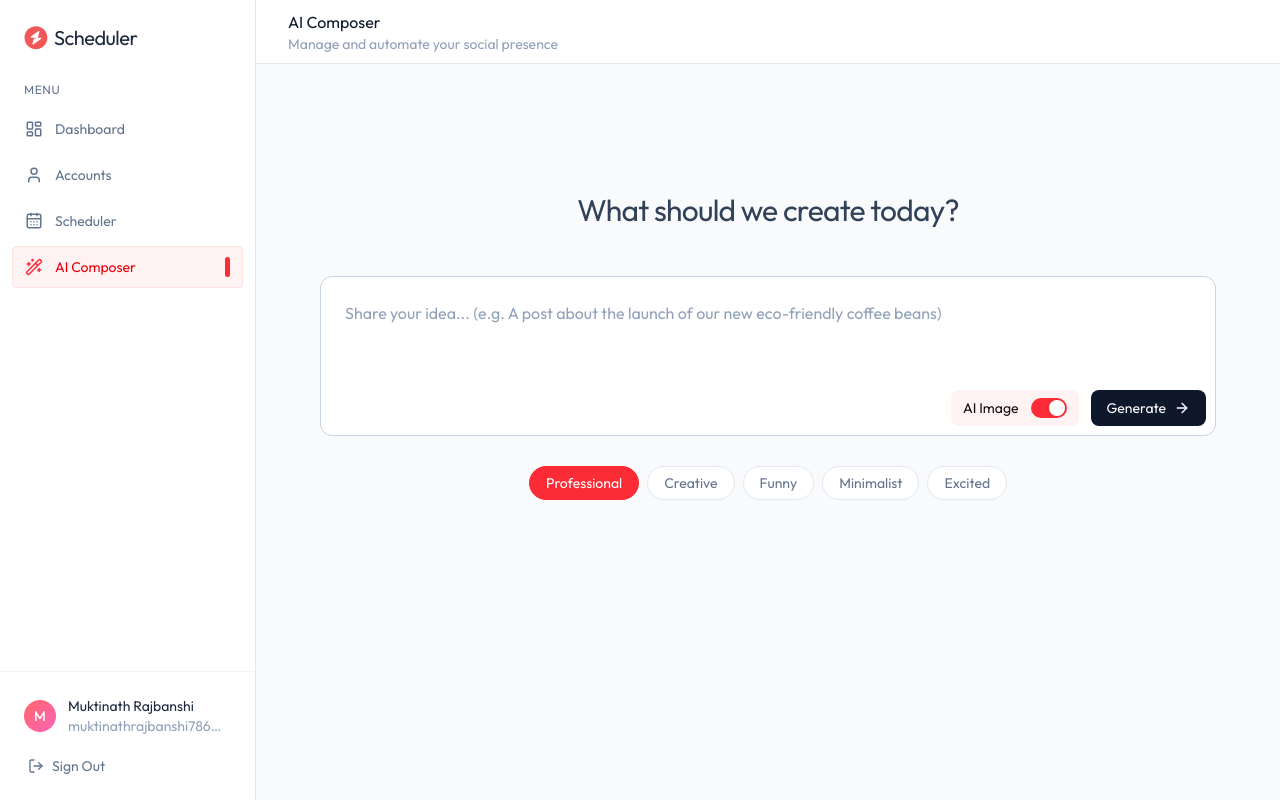
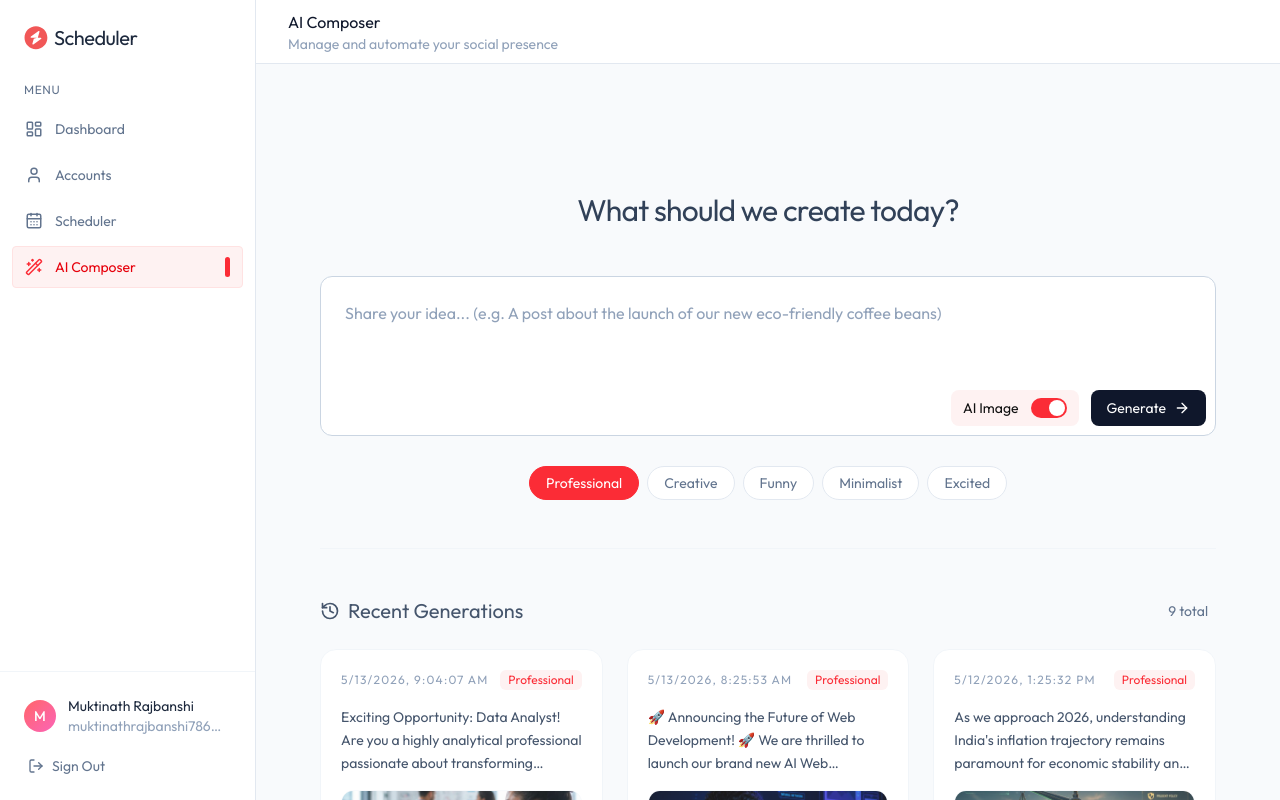
Before and after one commit to muktinathrajbanshi/ai_powered_sm_automation, a React (Vite) app in the folder frontend/: page /ai-composer in a window 1280 px wide. Built offline with nearby package versions, Linux system fonts and the light colour scheme.

Commit message:
wah kiya baat hain

```diff
--- a/frontend/src/pages/AIComposer.tsx
+++ b/frontend/src/pages/AIComposer.tsx
@@ -1,6 +1,11 @@
 import { useEffect, useState } from "react";
 import { dummyGenerationData } from "../assets/assets";
-import { ArrowRightIcon, Loader2Icon } from "lucide-react";
+import {
+  ArrowRightIcon,
+  HistoryIcon,
+  Loader2Icon,
+  Wand2Icon,
+} from "lucide-react";
 
 const AIComposer = () => {
   const [prompt, setPrompt] = useState("");
@@ -105,6 +110,88 @@
       </div>
 
       {/* AI Generated Posts  */}
+      <div className="space-y-6 pt-12 border-t border-slate-100">
+        <div className="flex items-center justify-between text-slate-600">
+          <div className="flex items-center gap-2">
+            <HistoryIcon className="size-5" />
+            <h2 className="text-xl">Recent Generations</h2>
+          </div>
+          <span className="text-sm text-slate-500 bg-slate-50 px-2">
+            {generations.length} total
+          </span>
+        </div>
+
+        <div className="grid grid-cols-1 md:grid-cols-2 xl:grid-cols-3 gap-6">
+          {generations.map((gen) => (
+            <div
+              key={gen._id}
+              className="group bg-white rounded-2xl border
+            border-slate-100 p-5 hover:border-red-200 transition-all relative
+            overflow-hidden"
+            >
+              <div className="flex flex-col h-full space-y-4">
+                <div className="flex items-center justify-between">
+                  <span className="text-xs text-slate-400 uppercase tracking-widest">
+                    {new Date(gen.createdAt).toLocaleString()}
+                  </span>
+                  <span
+                    className="text-xs text-red-500 bg-red-50 px-2 py-0.5
+                  rounded-md"
+                  >
+                    {gen.tone}
+                  </span>
+                </div>
+
+                <p
+                  className="text-sm text-slate-600 line-clamp-3 leading-relaxed
+                flex-1"
+                >
+                  {gen.content}
+                </p>
+
+                {gen.mediaUrl && (
+                  <div
+                    className="rounded-xl overflow-hidden border border-slate-50
+                  bg-slate-50"
+                  >
+                    <img
+                      src={gen.mediaUrl}
+                      alt="Gen"
+                      className="w-full aspect-video
+                    object-cover opacity-90 group-hover:opacity-100 transition-opacity"
+                    />
+                  </div>
+                )}
+
+                <div className="flex items-center gap-2 pt-2">
+                  <button
+                    onClick={() => setActiveScheduler(gen)}
+                    className="flex-1 bg-slate-100 hover:bg-red-500 hover:text-white
+                  text-slate-600 text-xs py-2.5 rounded-lg transition-all"
+                  >
+                    Schedule Post
+                  </button>
+                </div>
+              </div>
+            </div>
+          ))}
+
+          {generations.length === 0 && (
+            <div className="col-span-full py-20 text-center space-y-2">
+              <div
+                className="size-12 bg-slate-50 rounded-2xl flex items-center
+                justify-center mx-auto text-slate-300"
+              >
+                <Wand2Icon className="size-6" />
+              </div>
+              <p className="text-slate-400 text-sm">
+                No content generated yet. Try generating some content using the
+                AI.
+              </p>
+            </div>
+          )}
+        </div>
+      </div>
 
       {/* Scheduler Modal  */}
     </div>
```
